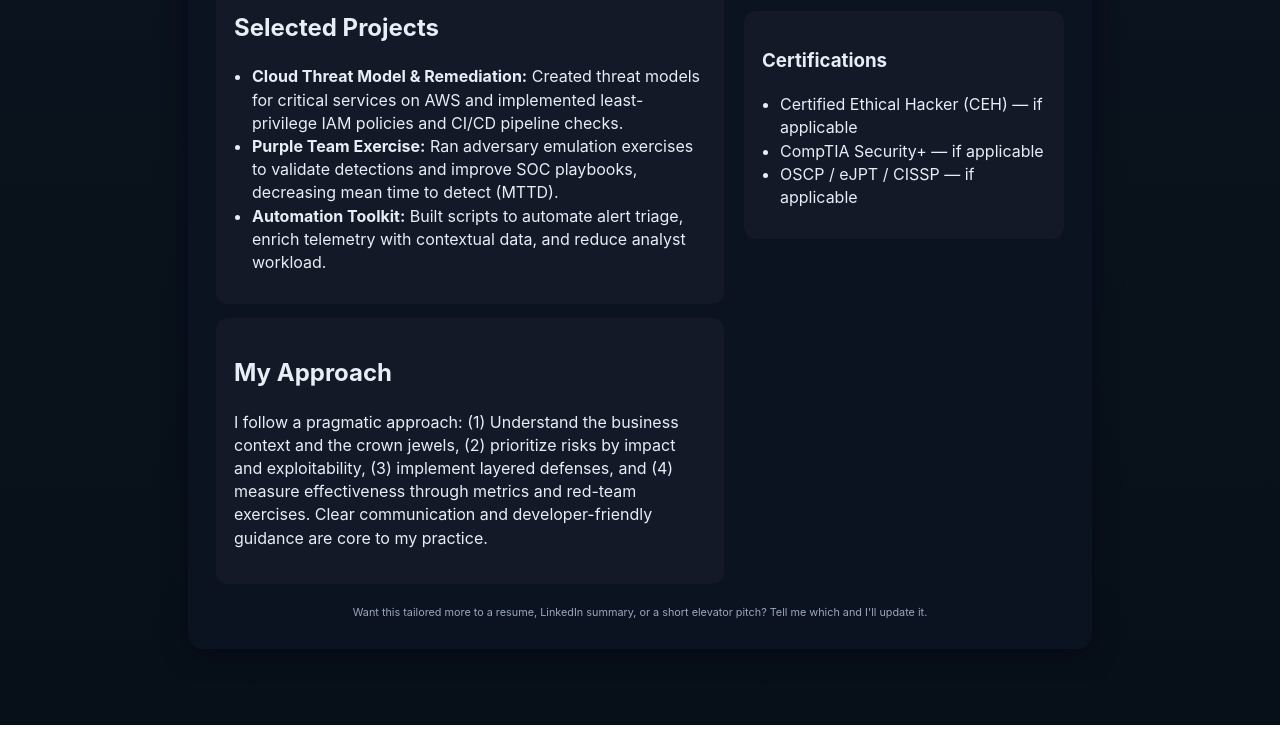
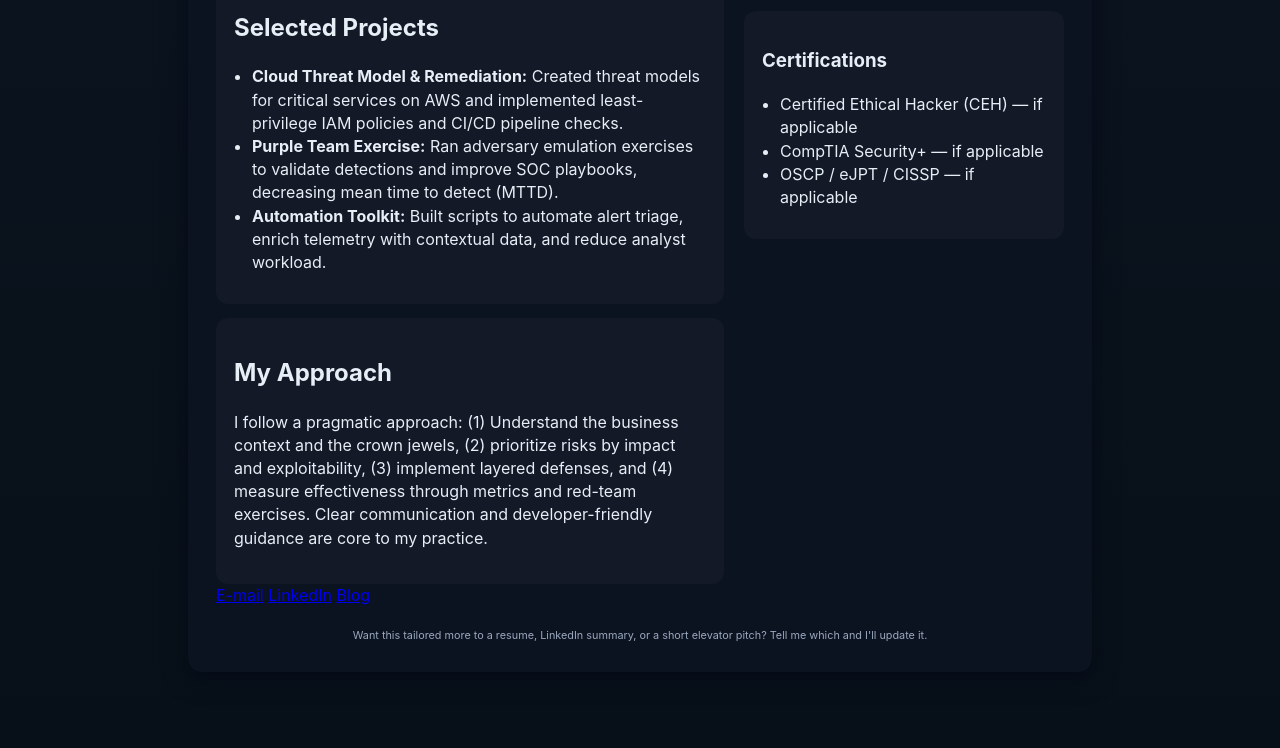
Before and after one commit to gokulp1807/blog, a plain HTML site: page index.html in a window 1280 px wide. Shown: the part 877-1625 px from the top of the page. Before the commit the page ends 1602 px from the top, so only its background shows below. Drawn offline with Linux system fonts and the light colour scheme.

Commit message:
Update index.html

```diff
--- a/index.html
+++ b/index.html
@@ -109,6 +109,11 @@
         </aside>
       </div>
 
+<div class="contact-links">
+<a class="cyber -links"href="mailto:
+gokulp1807@gmail.com">E-mail</a>
+<a class="cyber-link"href="https://www.linkedin.com/in/p gokul-s-4758a3381?utm_source=share&utm_campaign=share_via&utm_content=profile&utm_medium=android_app"target="_blank"rel="noopener">LinkedIn</a>
+<a class="cyber -link"href="blog.html"target="_blank">Blog</a>
       <footer>
         <small>Want this tailored more to a resume, LinkedIn summary, or a short elevator pitch? Tell me which and I'll update it.</small>
       </footer>
```
